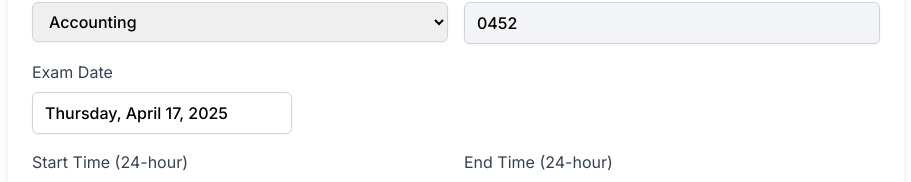
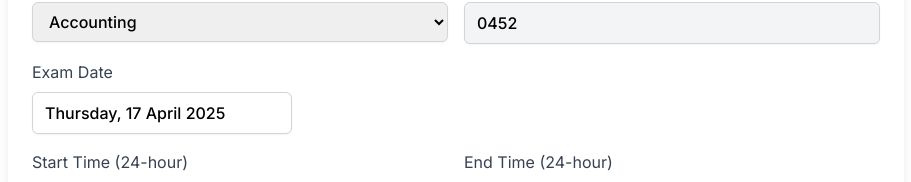
Before and after one commit to marecop/ulccounter, a Next.js app: page / in a window 1280 px wide. Shown: the part 453-635 px from the top of the page, without its empty margins (184-1095 px from the left). Built offline with nearby package versions, Linux system fonts and the light colour scheme.

Commit message:
修改日期選擇器格式為 'Thursday, 17 April 2025'

```diff
--- a/src/components/ExamForm.tsx
+++ b/src/components/ExamForm.tsx
@@ -200,7 +200,7 @@ export default function ExamForm({ onSubmit, initialData }: ExamFormProps) {
             selected={date}
             onChange={(date: Date) => setDate(date)}
             className="input w-full text-black font-medium"
-            dateFormat="EEEE, MMMM d, yyyy"
+            dateFormat="EEEE, d MMMM yyyy"
             showWeekNumbers
             calendarClassName="bg-white shadow-lg rounded-md p-2"
             inline={false}
```
